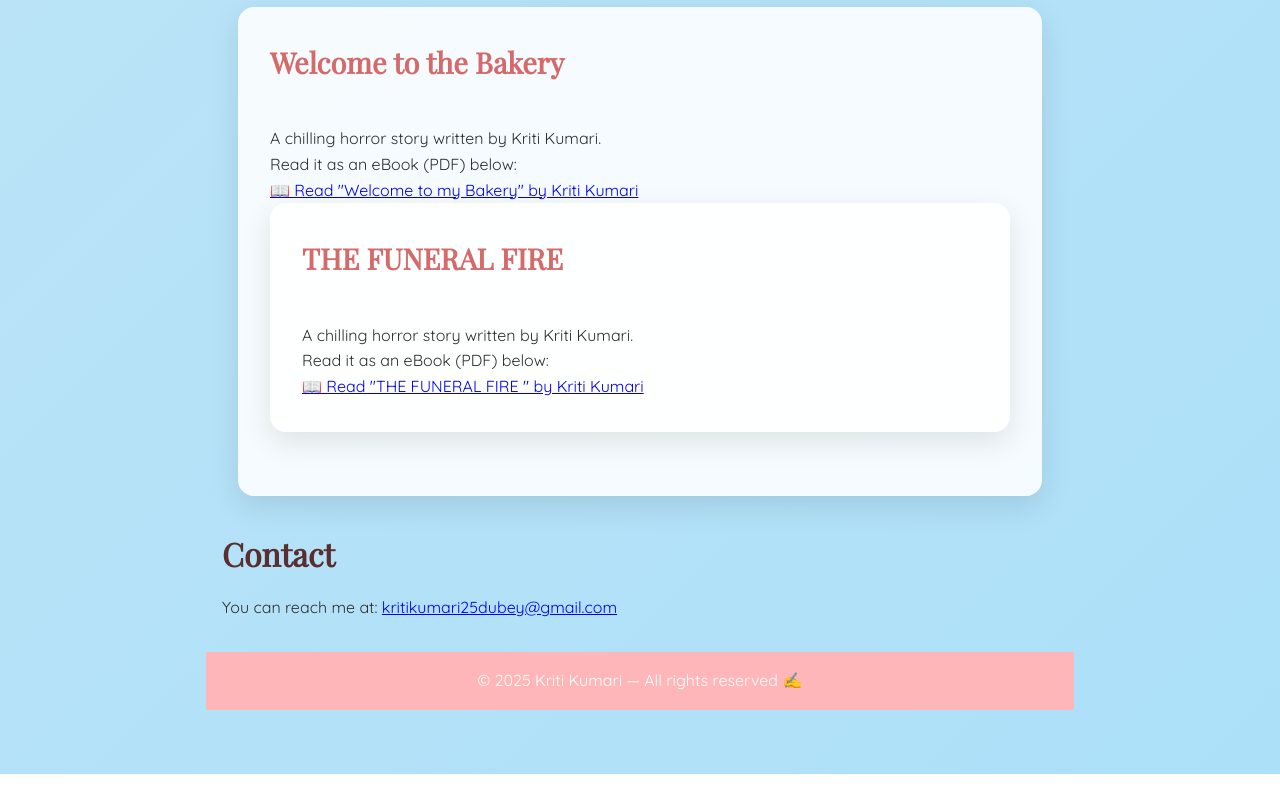
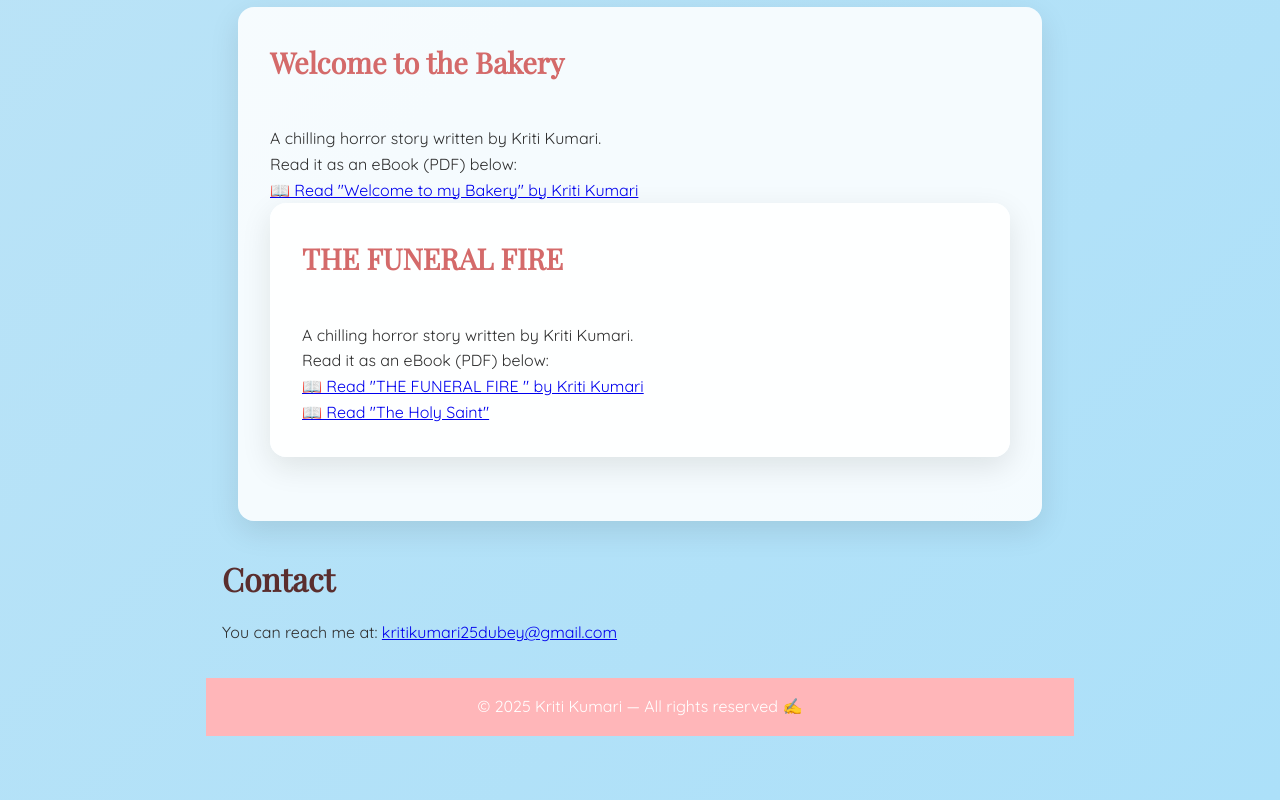
Before and after one commit to Kriticreation/Kriti-poetry-blog, a plain HTML site: page index.html in a window 1280 px wide. Shown: the part 10760-11560 px from the top of the page. Before the commit the page ends 11534 px from the top, so only its background shows below. Drawn offline with nearby package versions, Linux system fonts and the light colour scheme.

Commit message:
Update index.html

```diff
--- a/index.html
+++ b/index.html
@@ -329,6 +329,12 @@ The doll still lives… and haunts the air.
 </a>
   </p>
 
+    <a href="stories/The%20holy%20saint%20,%20by%20Kriti.k.pdf"
+   target="_blank"
+   class="story-btn">
+   📖 Read "The Holy Saint"
+</a>
+
 </section>
 
 
```
